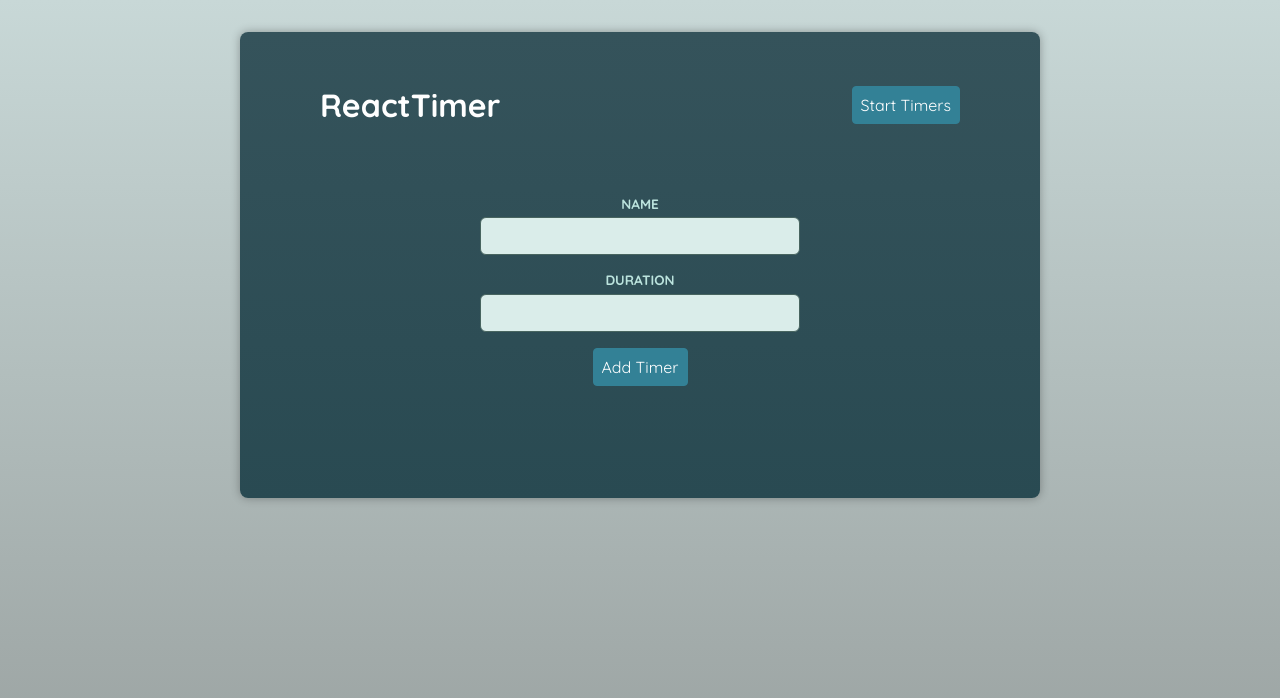
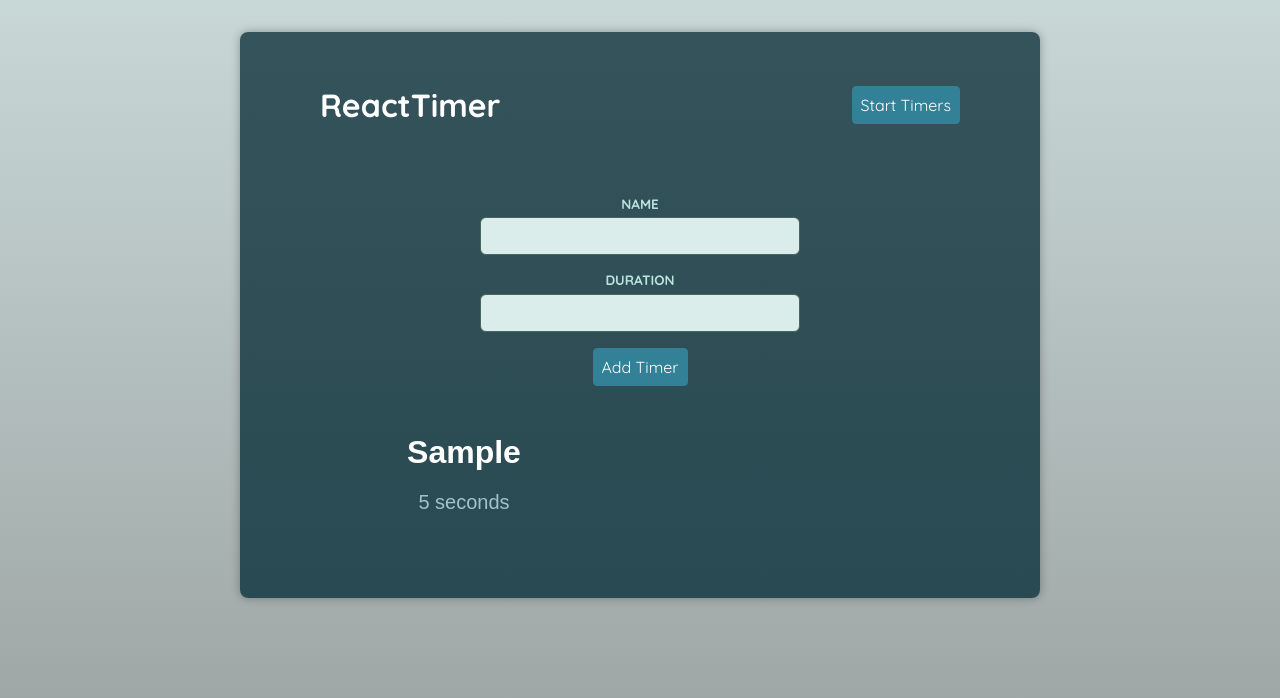
Before and after one commit to yevhenii-mironenko/ts-react-3, a React (Vite) app: page / in a window 1280 px wide. Both pictures are taken after typing "Sample", "5" into the empty fields and a click on the button "Add Timer". Shown: the top 698 px of the page. Built offline with nearby package versions, Linux system fonts and the light colour scheme; a web font is replaced by a local one.

Commit message:
feat: enhance AddTimer component with validation and integrate timer context for adding timers

```diff
--- a/src/components/AddTimer.tsx
+++ b/src/components/AddTimer.tsx
@@ -1,15 +1,33 @@
-import { useRef } from 'react';
+import { useRef } from "react";
 
-import Button from './UI/Button.tsx';
-import Form, { FormHandle } from './UI/Form.tsx';
-import Input from './UI/Input.tsx';
+import Button from "./UI/Button.tsx";
+import Form, { FormHandle } from "./UI/Form.tsx";
+import Input from "./UI/Input.tsx";
+import { useTimersContext } from "../store/timers-context.tsx";
 
 export default function AddTimer() {
   const form = useRef<FormHandle>(null);
 
+  const { addTimer } = useTimersContext();
+
   function handleSaveTimer(data: unknown) {
     const extractedData = data as { name: string; duration: string };
-    console.log(extractedData);
+
+    if (extractedData.name.length < 3) {
+      alert("Name must be at least 3 characters long");
+      return;
+    }
+
+    if (Number(extractedData.duration) < 1) {
+      alert("Duration must be at least 1 second");
+      return;
+    }
+
+    addTimer({
+      name: extractedData.name,
+      duration: Number(extractedData.duration),
+    });
+
     form.current?.clear();
   }
 
--- a/src/components/Header.tsx
+++ b/src/components/Header.tsx
@@ -8,7 +8,15 @@ export default function Header() {
     <header>
       <h1>ReactTimer</h1>
 
-      <Button>{timersCtx.isRunning ? "Stop" : "Start"} Timers</Button>
+      <Button
+        onClick={
+          timersCtx.isRunning
+            ? () => timersCtx.stopTimers()
+            : () => timersCtx.startTimers()
+        }
+      >
+        {timersCtx.isRunning ? "Stop" : "Start"} Timers
+      </Button>
     </header>
   );
 }
--- a/src/components/Timer.tsx
+++ b/src/components/Timer.tsx
@@ -1,9 +1,11 @@
-import Container from './UI/Container.tsx';
+import type { Timer } from "../store/timers-context.tsx";
+import Container from "./UI/Container.tsx";
 
-export default function Timer() {
+export default function Timer({ name, duration }: Timer) {
   return (
     <Container as="article">
-      <h2>TODO: TIMER NAME</h2>
+      <h2>{name}</h2>
+      <p>{duration} seconds</p>
     </Container>
   );
 }
--- a/src/components/Timers.tsx
+++ b/src/components/Timers.tsx
@@ -1,3 +1,14 @@
+import { useTimersContext } from "../store/timers-context.tsx";
+import Timer from "./Timer.tsx";
+
 export default function Timers() {
-  return <ul>{/* TODO ... */}</ul>;
+  const { timers } = useTimersContext();
+
+  return (
+    <ul>
+      {timers.map((timer) => (
+        <Timer {...timer} />
+      ))}
+    </ul>
+  );
 }
--- a/src/store/timers-context.tsx
+++ b/src/store/timers-context.tsx
@@ -71,7 +71,7 @@ type AddTimerAction = {
 
 type Action = StartTimersAction | StopTimersAction | AddTimerAction;
 
-type Timer = {
+export type Timer = {
   name: string;
   duration: number;
 };
```
